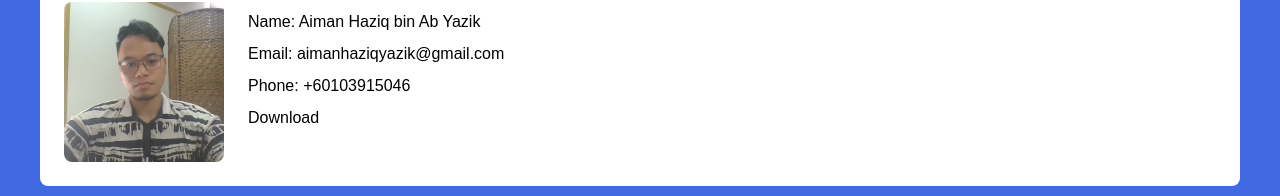
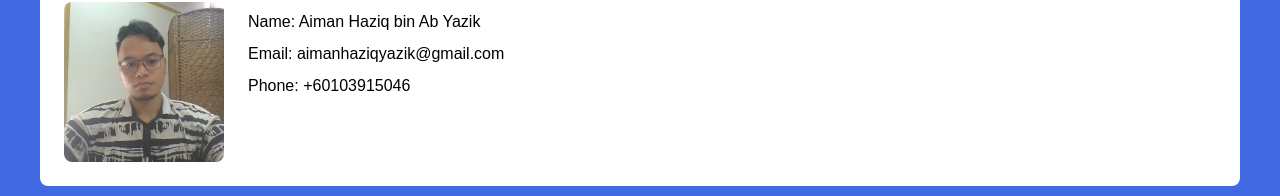
Before and after one commit to aimanhaziqmy/text-analyzer-challenge, a React (Vite) app: page /about in a window 1280 px wide. Shown: the part 188-384 px from the top of the page. Built offline with nearby package versions, Linux system fonts and the light colour scheme.

Commit message:
chore(about): remove unneeded <p> tag in About.jsx

```diff
--- a/src/pages/About.jsx
+++ b/src/pages/About.jsx
@@ -20,7 +20,6 @@ const AboutPage = () => {
               <p>Name: Aiman Haziq bin Ab Yazik</p>
               <p>Email: aimanhaziqyazik@gmail.com</p>
               <p>Phone: +60103915046</p>
-              <p>Download</p>
             </div>
           </div>
         </div>
```
